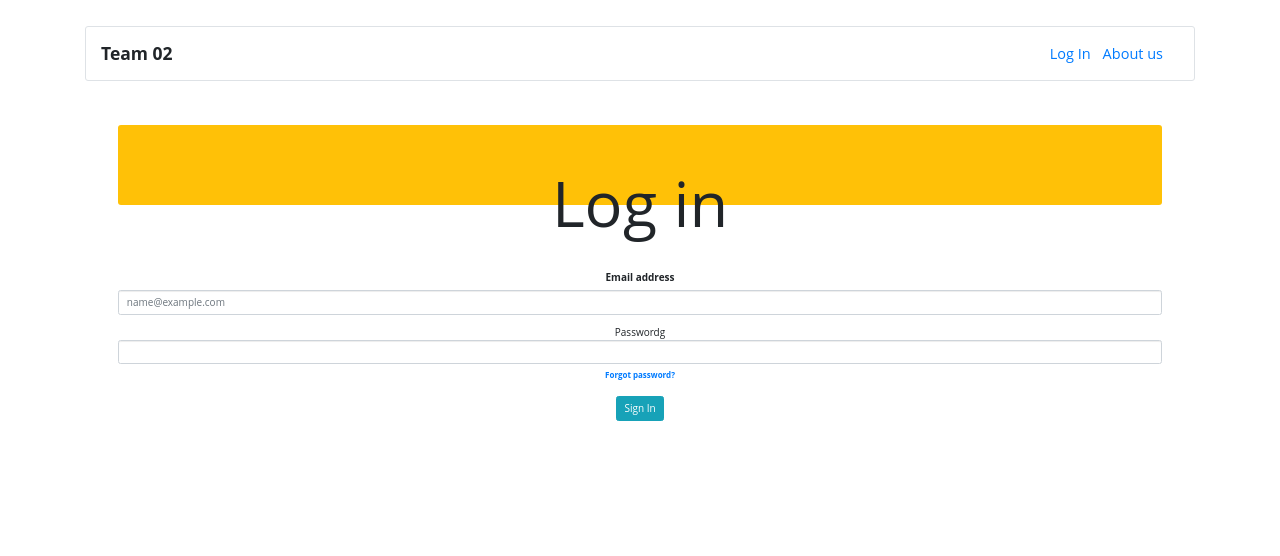
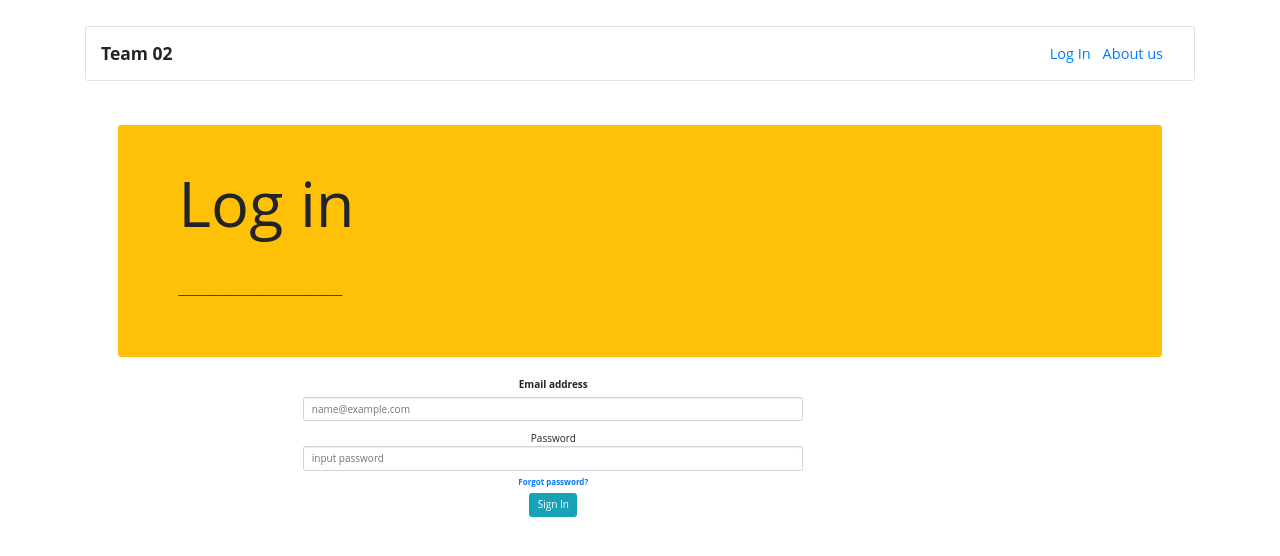
Before and after one commit to thisisgvrt/house-a-gator, a React (Create React App) app in the folder application/frontend/: page /login in a window 1280 px wide. Shown: the top 556 px of the page. Built offline with nearby package versions, Linux system fonts and the light colour scheme.

Commit message:
added login.css and updated app.js

```diff
--- /dev/null
+++ b/application/frontend/src/css/login.css
@@ -0,0 +1,19 @@
+.container-fluid {
+   text-align: left;
+}
+
+.form-group{
+    display:flex;
+    width: 87rem;
+    justify-content: center;
+    align-items: center;
+    flex-direction: column;
+}
+
+.form-group .form-control{
+  width: 50rem;
+  display: flex;
+  justify-content: center;
+  text-align: left;
+  align-items: left;
+}
--- a/application/frontend/src/pages/login.js
+++ b/application/frontend/src/pages/login.js
@@ -1,26 +1,29 @@
 
 import React from 'react';
+import "../css/login.css"
 import 'bootstrap/dist/css/bootstrap.css';
 
 function login() {
     return (
-        <div class ="container" style={{"padding":"3%"}}>
-            <div class="jumbotron bg-warning rounded-lg">
+        <div className ="container-fluid" style={{"padding":"3%"}}>
+            <div className="jumbotron bg-warning rounded-lg justify-content-beginning">
               <h1>Log in</h1>
+              <p>___________________</p>
             </div>
             <form>
-                <div class="form-group">
+                <div className="form-group">
                   <label for="inputEmail">Email address</label>
-                  <input type="email" class="form-control" id="inputEmail" placeholder="name@example.com"></input>
+                  <input type="email" className="form-control" id="inputEmail" placeholder="name@example.com"></input>
                 </div>
-                <div class="form-group">
-                  <lable for="inputPassword">Password</lable>g
-                  <input type="password" class="form-control" id="inputPassword" aria-describedby="passwordHelp"></input>
-                     <small id="passwordHelp" class="justify-content-end">
+                <div className="form-group">
+                  <lable for="inputPassword">Password</lable>
+                  <input type="password" placeholder="input password" className="form-control" id="inputPassword" aria-describedby="passwordHelp"></input>
+                     <small id="passwordHelp" className="justify-content-end">
                         <a class="nav-link" href="#">Forgot password?</a>
                       </small>
+                      <button type="submit" class="btn btn-info">Sign In</button>
                 </div>
-                <button type="submit" class="btn btn-info">Sign In</button>
+
             </form>
         </div>
     );
```
